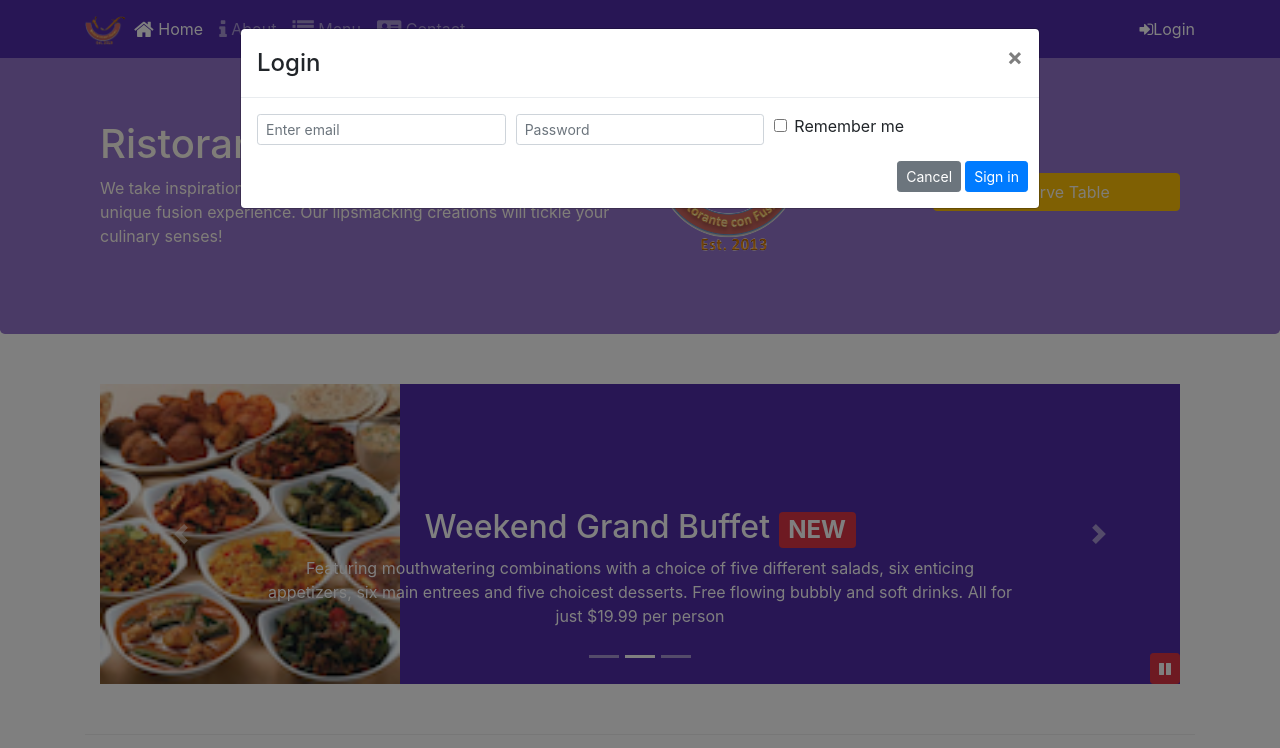
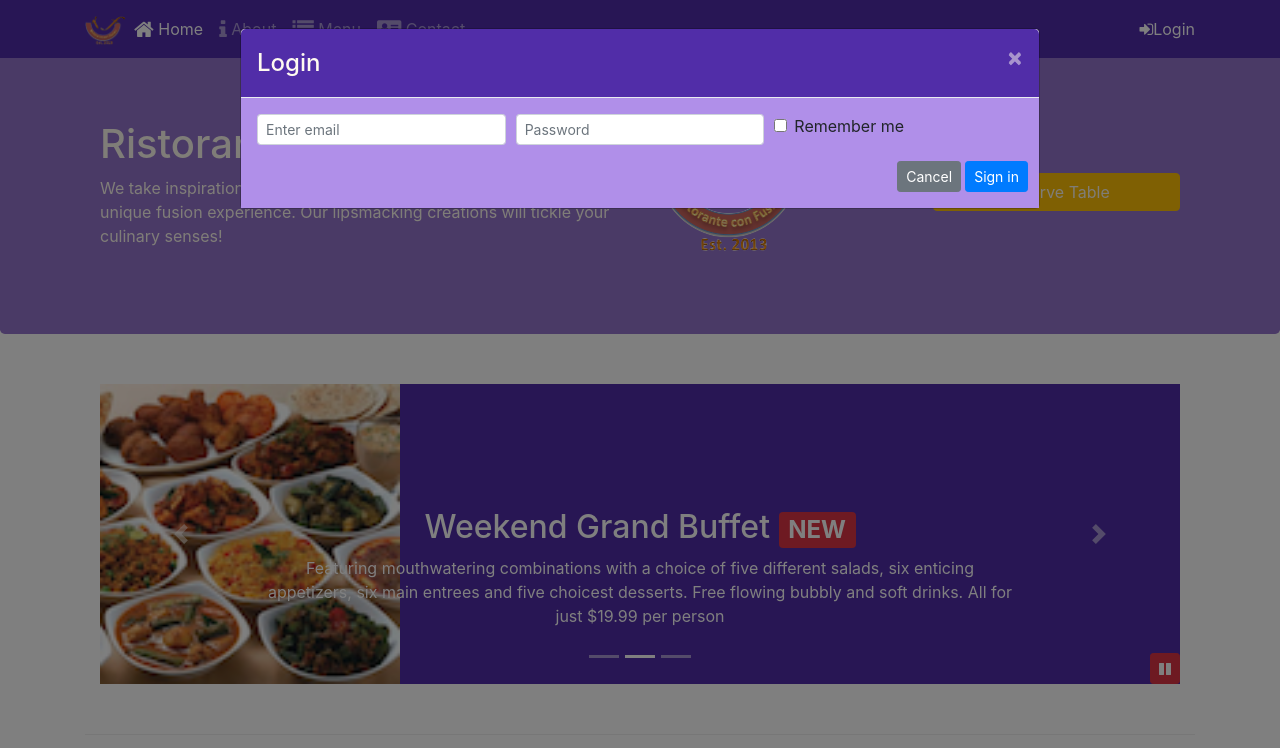
Before and after one commit to aditi-hooda/ConFusionRestaurant, a website: page index.html in a window 1280 px wide. Both pictures are taken after a click on the link "Login". Shown: the top 748 px of the page. Drawn offline with nearby package versions, Linux system fonts and the light colour scheme.

Commit message:
Completed the course

```diff
--- a/CSS/styles.css
+++ b/CSS/styles.css
@@ -63,3 +63,12 @@ body{
     position: absolute;
     bottom: 0px;
 }
+
+.modal-header, .close{
+background:#512DA8;
+color: floralwhite;
+}
+
+.modal-body{
+    background: #b08fe9;
+}
```
